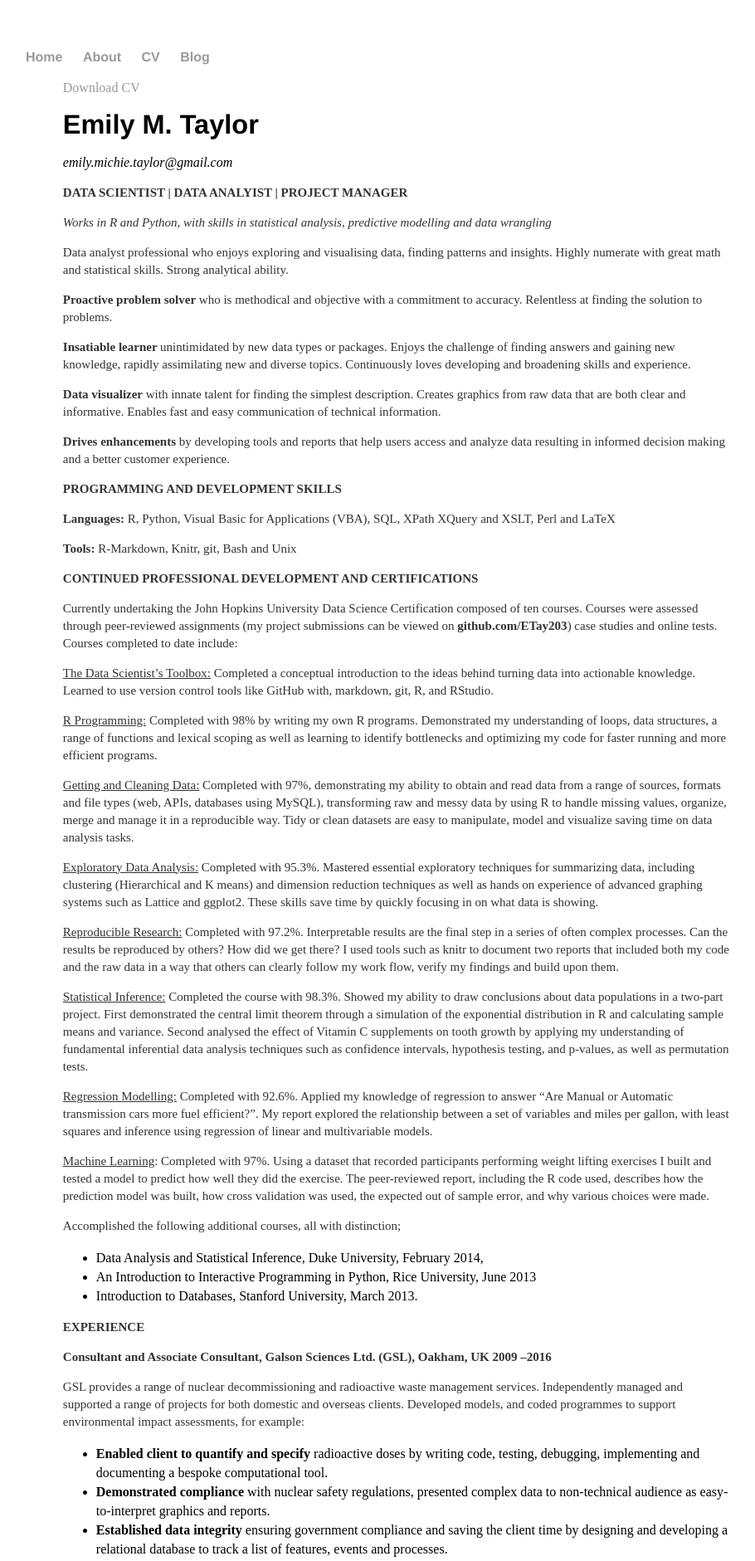
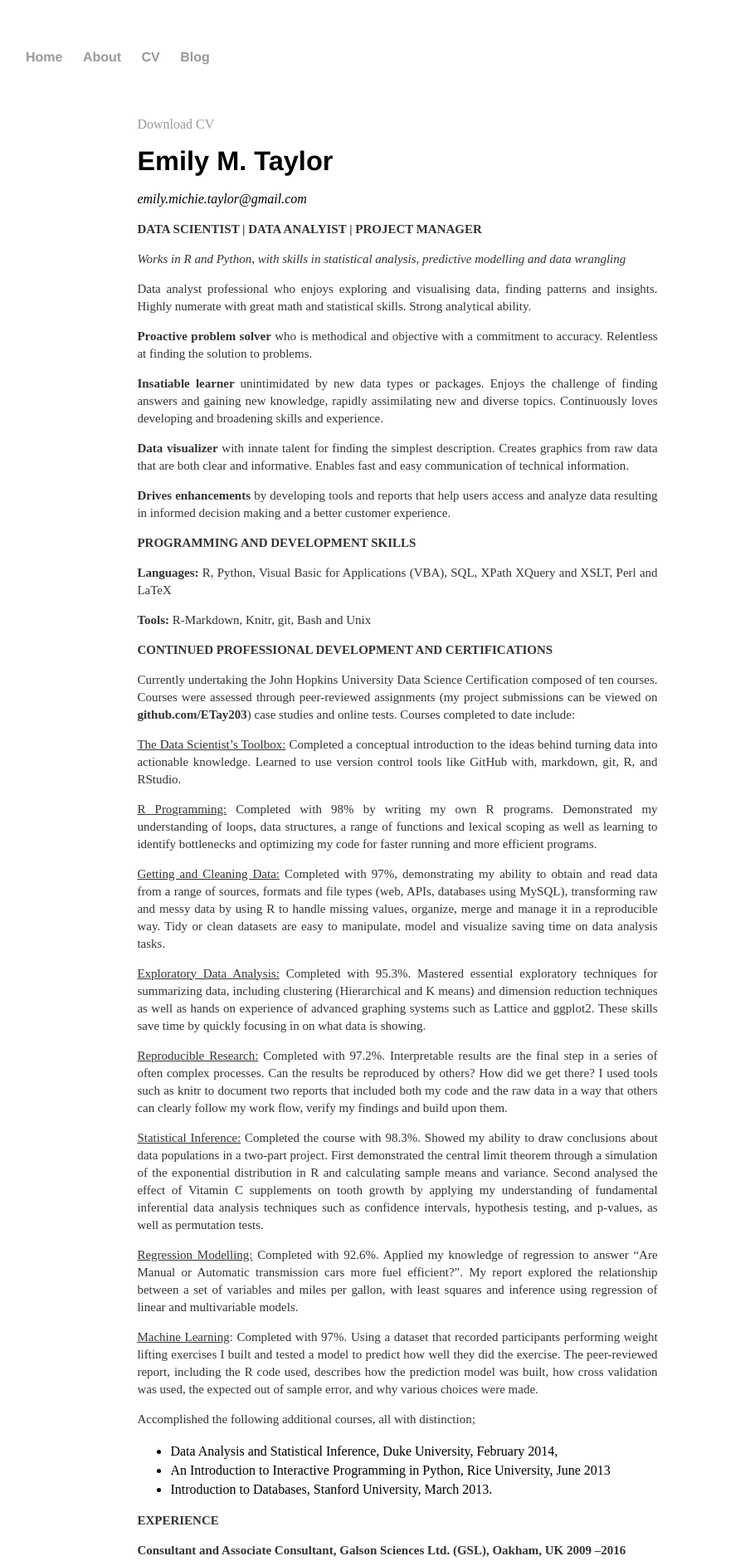
Before and after one commit to ETay203/ETay203.github.io, a Jekyll site: the page built from cv/index.html, in a window 1280 px wide. Shown: the top 1881 px of the page at 83% size, without its empty margins (161-1071 px from the left). Built offline with Jekyll 4.4.1, drawn with Linux system fonts in a browser that asks for light colours.

Commit message:
Update main.css

```diff
--- a/css/main.css
+++ b/css/main.css
@@ -43,10 +43,10 @@ ul.posts li {
 }
 
 /* CV */
-.cv {line-height: 23px; width: 90%; margin: 0 auto;}
+.cv {line-height: 23px; margin: 60px auto; width: 70%;}
 .cv li { line-height: 23px; }
 .cv h2 { font-size: 26.5px; }
 .cv h1 { font-size: 32.5px; }
-.cv p { font-size: 15px;}
+.cv p { font-size: 15px; text-align: justify}
 
 .notes, .contact, .about, .cv, .error, .swatches { margin-bottom: 30px; }
```
